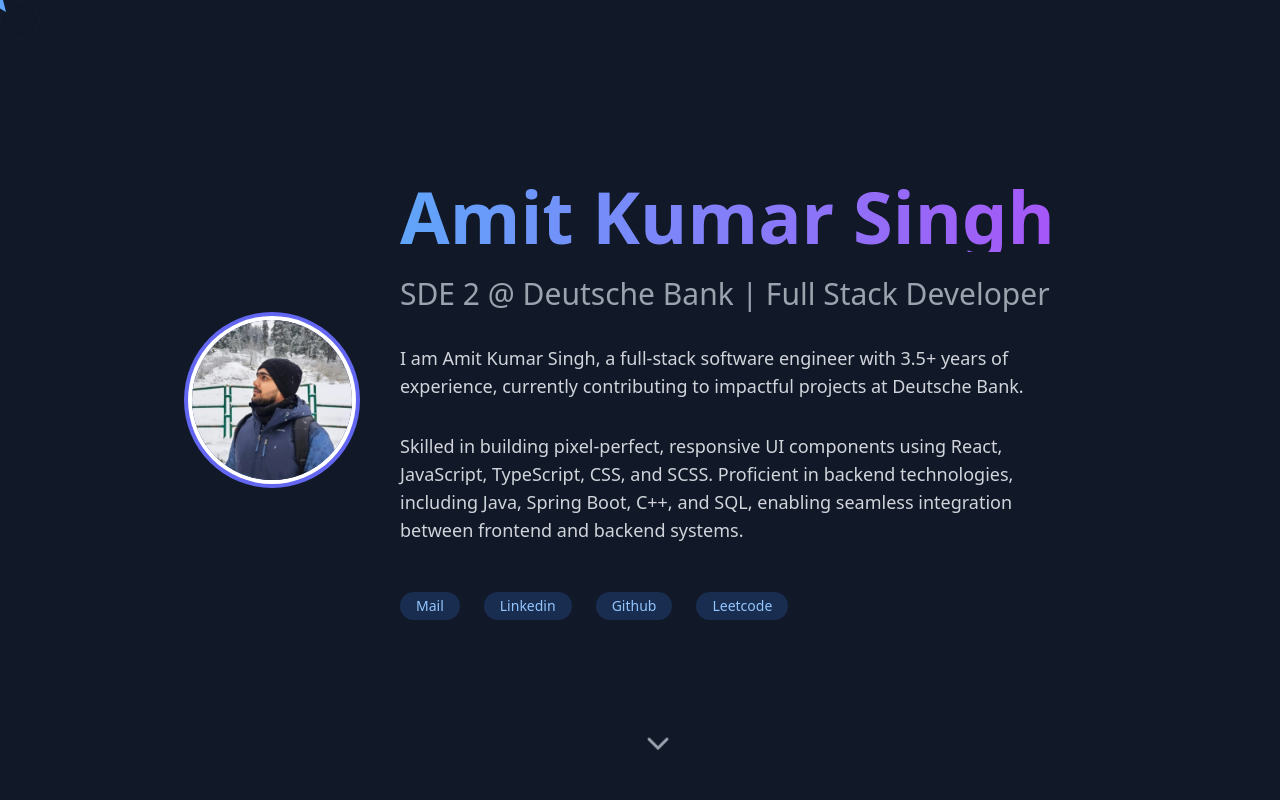
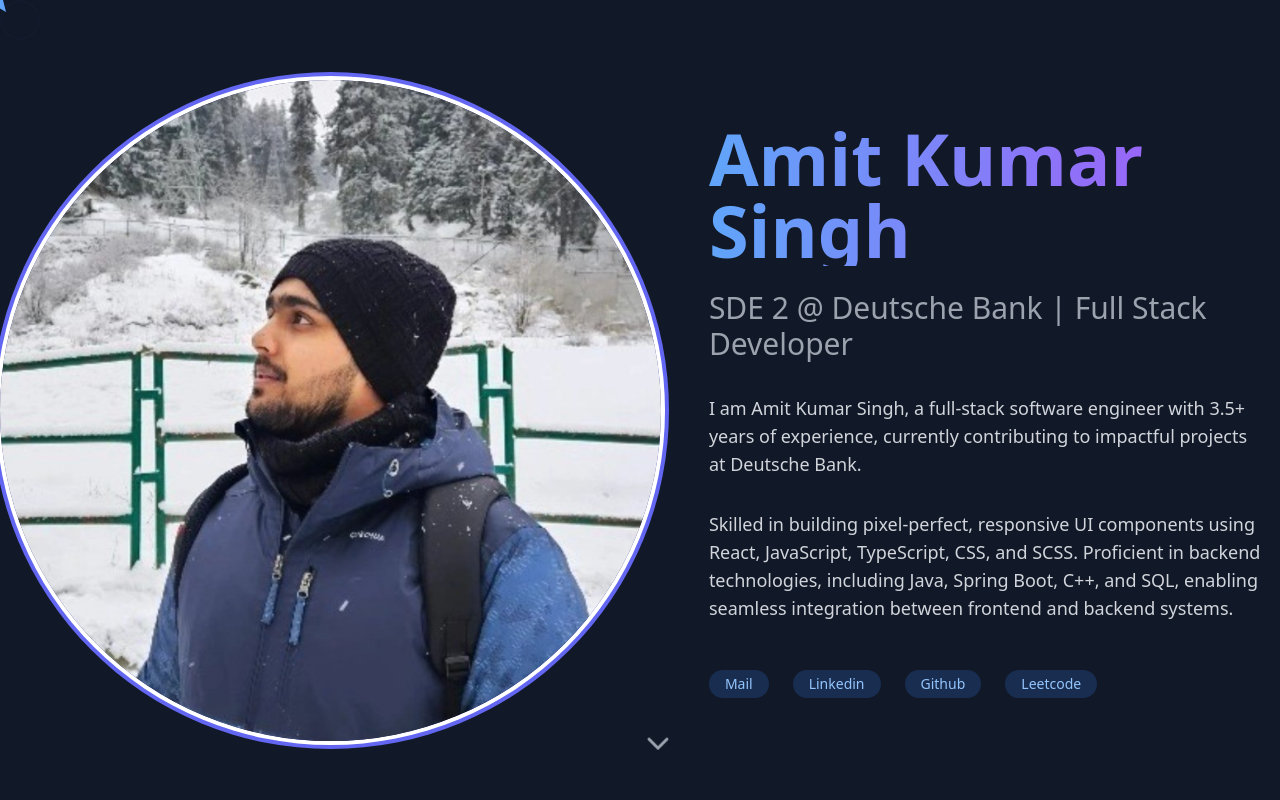
Before and after one commit to amit21AIT/portfolio, a React (Vite) app: page / in a window 1280 px wide. Shown: the top 800 px of the page. Built offline with nearby package versions, Linux system fonts and the light colour scheme.

Commit message:
fixed images width in narrow viewport

```diff
--- a/src/components/Hero.tsx
+++ b/src/components/Hero.tsx
@@ -17,7 +17,7 @@ const Hero = () => {
       transition={{ duration: 0.8 }}
       className="relative min-h-screen flex align-center items-center justify-center gap-8 py-20 mx-auto"
     >
-      <div className="w-40 h-40  self-center rounded-full overflow-hidden ring-4 ring-indigo-500 ring-offset-4">
+      <div className="min-w-40 min-h-40  self-center rounded-full overflow-hidden ring-4 ring-indigo-500 ring-offset-4">
         <img
           src="assets/profile.jpeg"
           className="w-full h-full object-cover"
```
